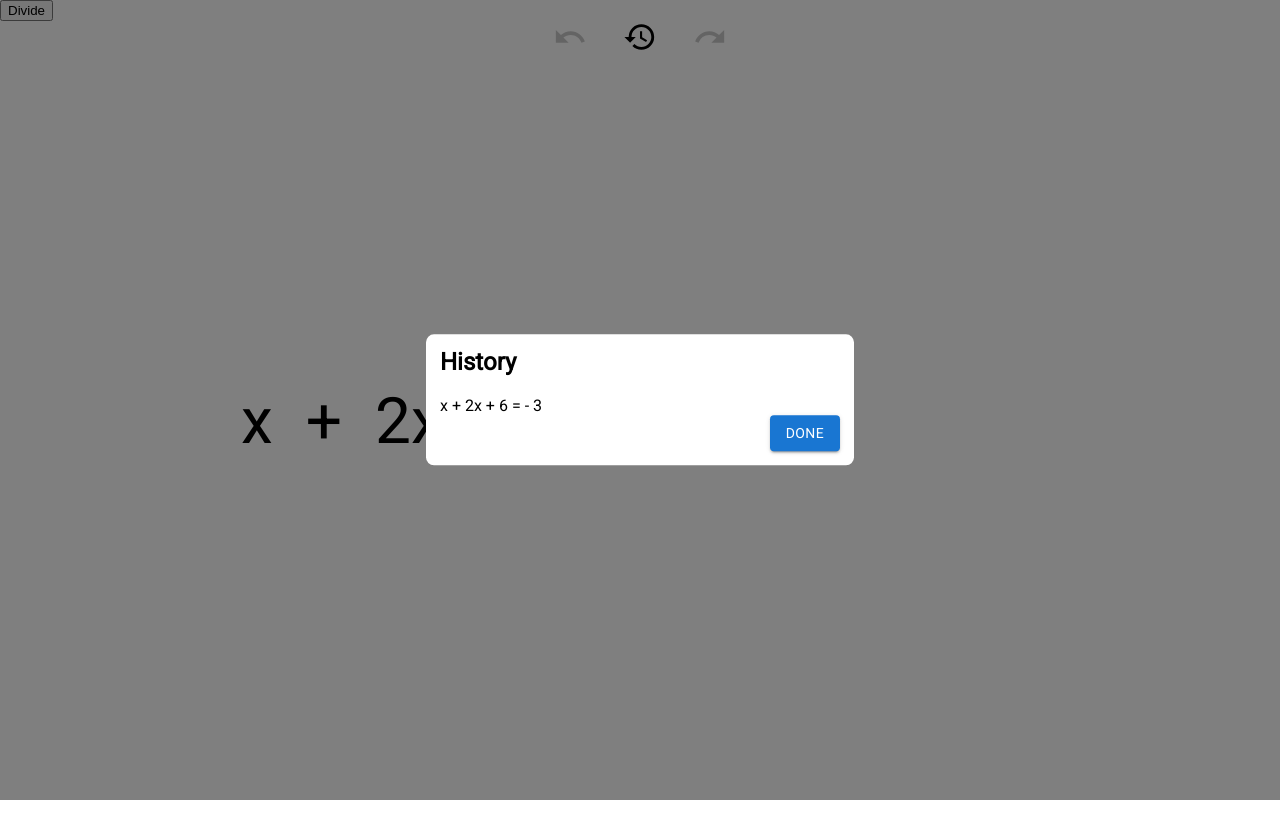
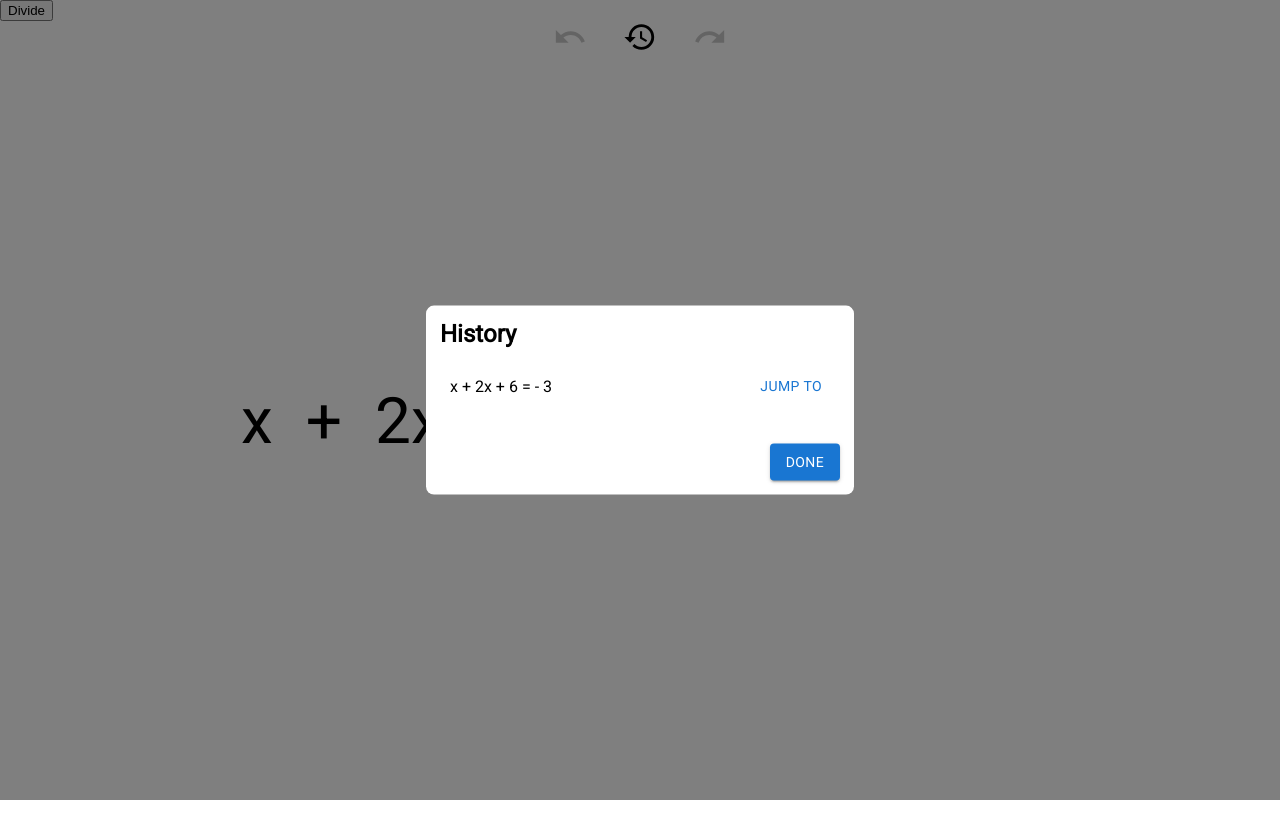
Before and after one commit to DevanTurtle7/brickhack9, a React (Create React App) app: page / in a window 1280 px wide. Both pictures are taken after a click on the icon 640 px from the left and 37 px from the top of the page. Built offline with nearby package versions, Linux system fonts and the light colour scheme.

Commit message:
Added jumping through history

```diff
--- a/src/App.tsx
+++ b/src/App.tsx
@@ -21,31 +21,13 @@ function App() {
 
   const [equation, setEquation] = useState(new Equation(left, right));
 
-  const undo = () => {
-    if (equation.prevState) {
-      setEquation(equation.prevState);
-    }
-  };
-
-  const redo = () => {
-    if (equation.nextState) {
-      setEquation(equation.nextState);
-    }
-  };
-
   const divide = () => {
     setEquation(equation.divideSidesBy(3));
   };
 
   return (
     <div className="App">
-      <Toolbar
-        onUndo={undo}
-        onRedo={redo}
-        canUndo={!!equation.prevState}
-        canRedo={!!equation.nextState}
-        equation={equation}
-      />
+      <Toolbar equation={equation} setEquation={setEquation} />
       <button onClick={divide}>Divide</button>
       <div className="workspace">
         <EquationComponent equation={equation} setEquation={setEquation} />
--- a/src/components/HistoryItem.tsx
+++ b/src/components/HistoryItem.tsx
@@ -1,11 +1,13 @@
+import { Button } from '@mui/material';
 import Element from '../model/Element';
 import Equation from '../model/Equation';
 
 interface Props {
   equation: Equation;
+  onJumpTo: (equation: Equation) => void;
 }
 
-const HistoryItem = ({equation}: Props) => {
+const HistoryItem = ({ equation, onJumpTo }: Props) => {
   const formatSide = (elements: Element[]) =>
     elements.map((element, index) => {
       const elements = element.variables.reduce(
@@ -25,12 +27,21 @@ const HistoryItem = ({equation}: Props) => {
       }
     });
 
+  const onClick = () => {
+    onJumpTo(equation);
+  };
+
   return (
-    <p>
-      {formatSide(equation.left)}
-      {' = '}
-      {formatSide(equation.right)}
-    </p>
+    <div className="history-item">
+      <p>
+        {formatSide(equation.left)}
+        {' = '}
+        {formatSide(equation.right)}
+      </p>
+      <Button variant="text" onClick={onClick}>
+        Jump To
+      </Button>
+    </div>
   );
 };
 
--- a/src/components/HistoryModal.tsx
+++ b/src/components/HistoryModal.tsx
@@ -6,9 +6,20 @@ interface Props {
   modalOpen: boolean;
   onCloseModal: () => void;
   equation: Equation;
+  setEquation: React.Dispatch<React.SetStateAction<Equation>>;
 }
 
-const HistoryModal = ({ modalOpen, onCloseModal, equation }: Props) => {
+const HistoryModal = ({
+  modalOpen,
+  onCloseModal,
+  equation,
+  setEquation,
+}: Props) => {
+  const onJumpTo = (equation: Equation) => {
+    onCloseModal();
+    setEquation(equation);
+  };
+
   const getHistoryItems = () => {
     let current = equation;
 
@@ -18,12 +29,22 @@ const HistoryModal = ({ modalOpen, onCloseModal, equation }: Props) => {
     }
 
     const items = [
-      <HistoryItem equation={current} key={equation.toString()} />,
+      <HistoryItem
+        equation={current}
+        onJumpTo={onJumpTo}
+        key={equation.toString()}
+      />,
     ];
 
     while (current.prevState !== null) {
       current = current.prevState;
-      items.push(<HistoryItem equation={current} key={equation.toString()} />);
+      items.push(
+        <HistoryItem
+          equation={current}
+          onJumpTo={onJumpTo}
+          key={equation.toString()}
+        />
+      );
     }
 
     return items;
@@ -34,7 +55,7 @@ const HistoryModal = ({ modalOpen, onCloseModal, equation }: Props) => {
       <div className="history-modal">
         <div className="content">
           <h2>History</h2>
-          {getHistoryItems()}
+          <div className="history-items">{getHistoryItems()}</div>
         </div>
         <div className="footer">
           <Button variant="contained" onClick={onCloseModal}>
--- a/src/components/Toolbar.tsx
+++ b/src/components/Toolbar.tsx
@@ -4,14 +4,11 @@ import Equation from '../model/Equation';
 import HistoryModal from './HistoryModal';
 
 interface Props {
-  onUndo: () => void;
-  onRedo: () => void;
-  canUndo: boolean;
-  canRedo: boolean;
   equation: Equation;
+  setEquation: React.Dispatch<React.SetStateAction<Equation>>;
 }
 
-const Toolbar = ({ onUndo, onRedo, canUndo, canRedo, equation }: Props) => {
+const Toolbar = ({ equation, setEquation }: Props) => {
   const [modalOpen, setModalOpen] = useState(false);
 
   const openModal = () => {
@@ -22,19 +19,32 @@ const Toolbar = ({ onUndo, onRedo, canUndo, canRedo, equation }: Props) => {
     setModalOpen(false);
   };
 
+  const undo = () => {
+    if (equation.prevState) {
+      setEquation(equation.prevState);
+    }
+  };
+
+  const redo = () => {
+    if (equation.nextState) {
+      setEquation(equation.nextState);
+    }
+  };
+
   return (
     <>
       <HistoryModal
         modalOpen={modalOpen}
         onCloseModal={closeModal}
         equation={equation}
+        setEquation={setEquation}
       />
 
       <div className="toolbar">
         <MdUndo
-          onClick={onUndo}
+          onClick={undo}
           className={`icon-button icon-button-${
-            canUndo ? 'enabled' : 'disabled'
+            equation.prevState !== null ? 'enabled' : 'disabled'
           }`}
         />
         <MdHistory
@@ -42,9 +52,9 @@ const Toolbar = ({ onUndo, onRedo, canUndo, canRedo, equation }: Props) => {
           className="icon-button icon-button-enabled"
         />
         <MdRedo
-          onClick={onRedo}
+          onClick={redo}
           className={`icon-button icon-button-${
-            canRedo ? 'enabled' : 'disabled'
+            equation.nextState !== null ? 'enabled' : 'disabled'
           }`}
         />
       </div>
--- a/src/styles/index.css
+++ b/src/styles/index.css
@@ -154,3 +154,20 @@ p {
   width: 100%;
   background-color: black;
 }
+
+.history-item {
+  display: flex;
+  flex-flow: row;
+  width: 100%;
+  align-items: center;
+  justify-content: space-between;
+  margin-bottom: 10px;
+}
+
+.history-items {
+  max-height: 200px;
+  overflow: scroll;
+  margin-bottom: 30px;
+  padding-right: 10px;
+  padding-left: 10px;
+}
```
